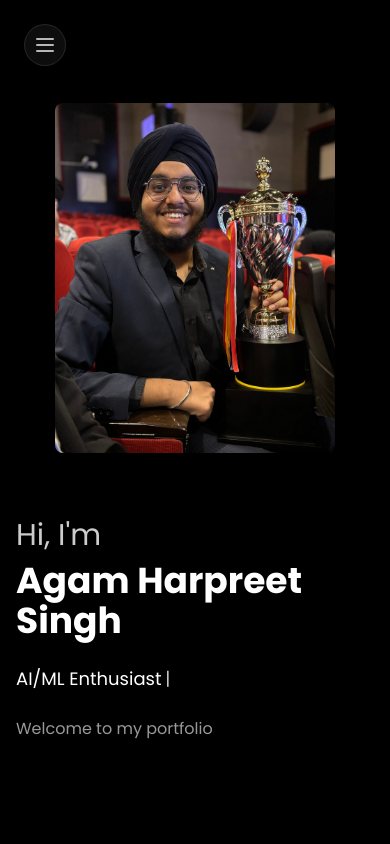
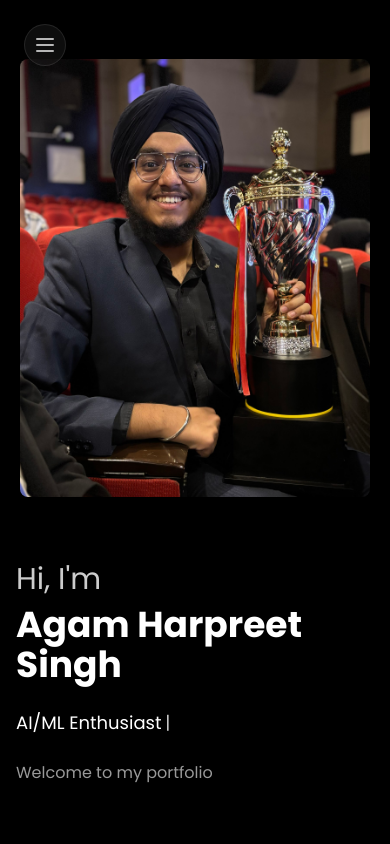
Before and after one commit to Agam77055/portfolio, a Next.js app: page / in a window 390 px wide. Shown: the top 844 px of the page. Built offline with nearby package versions, Linux system fonts and the light colour scheme.

Commit message:
Fixed responsiveness

```diff
--- a/src/app/page.tsx
+++ b/src/app/page.tsx
@@ -49,12 +49,13 @@ export default function Home() {
 
               {/* Right side - Static Photo */}
               <div className="flex-1 flex justify-center order-1 md:order-2 mb-8 md:mb-0">
-                <div className="relative w-[280px] aspect-[4/5] sm:w-[350px] md:w-[450px] lg:w-[500px]">
+                <div className="relative w-[350px] sm:w-[380px] md:w-[450px] lg:w-[500px] aspect-[4/5]">
                   <Image
                     src="/assets/images/IMG_7656.jpg"
                     alt="Agam Harpreet Singh"
                     fill
-                    className="object-cover rounded-lg"
+                    sizes="(max-width: 640px) 300px, (max-width: 768px) 350px, (max-width: 1024px) 450px, 500px"
+                    className="object-cover rounded-lg shadow-2xl"
                     priority
                   />
                 </div>
```
